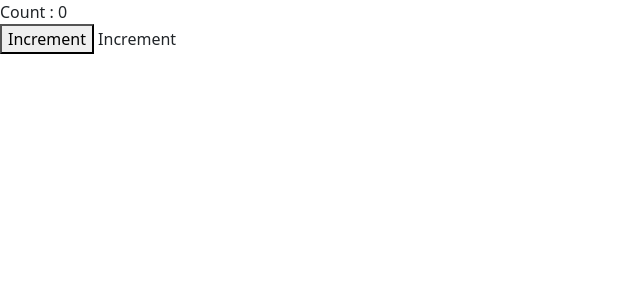
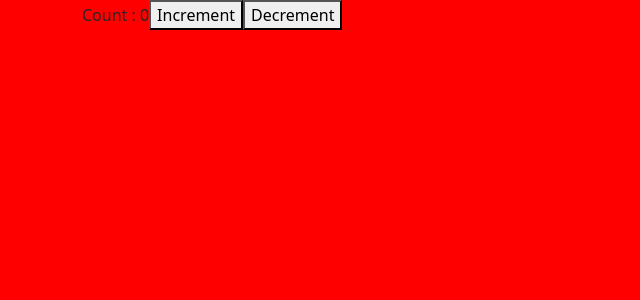
Before and after one commit to yazid1bernou/hooks-react, a React (Create React App) app: page / in a window 1280 px wide. Shown: the top 300 px of the page, without its empty margins (0-640 px from the left). Built offline with nearby package versions, Linux system fonts and the light colour scheme.

Commit message:
Custom Hooks

```diff
--- a/src/App.js
+++ b/src/App.js
@@ -13,6 +13,8 @@ import  { AuthContext , AuthProvider } from "./Context/AuthContext";
 import { FunctionComponents } from "./components/FunctionComponent";
 import Count from "./components/Count";
 import Button from "./components/Button";
+import ComponentuseMemo from "./components/ComponentuseMemo";
+import CustomHooks from "./components/CustomHooks";
 
  /*  const [visible , setVisible ] = useState(true);  */
 
@@ -27,11 +29,16 @@ import Button from "./components/Button";
   return (
 
     <div className="container">
+          <CustomHooks />
 
-          <div>
+
+        {/*   <ComponentuseMemo /> */}
+
+
+         {/*  <div>
               Count : {count}
               <Button type="" onClick={incrementCallback}>Increment </Button>
-          </div>
+          </div> */}
 
          {/*      <Header />
               { authContext.auth.email ? 'Welcome' :
@@ -97,4 +104,4 @@ function AppWithSrore () {
 
 }
 
-export default Appclass;
+export default App;
--- /dev/null
+++ b/src/components/ComponentuseMemo.js
@@ -0,0 +1,24 @@
+import React  , {useState , useMemo} from "react";
+
+export default function ComponentuseMemo () {
+    const [firstname , setFistname] =  useState('') ;
+    const [lastname , setLastname] =  useState('') ;
+    const [age , setAge] =  useState('') ;
+    const randomColour = () => '#'+(Math.random()*0xFFFFFF<<0).toString(16);
+    const fullName  = useMemo( ()=> <div>
+         {firstname} - {lastname}
+    </div> , [firstname , lastname])
+    return (
+
+        <div>
+            <div style={{color : randomColour()}}>
+            {fullName}
+            {age}
+            </div>
+
+            <input type="text" name="" value={firstname} placeholder="First Name" onChange={e => setFistname(e.target.value)} />
+            <input type="text" name="" value={lastname} placeholder="Last Name" onChange={e => setLastname(e.target.value)}/>
+            <input type="text" name="" value={age} placeholder="Age" onChange={e => setAge(e.target.value)}/>
+        </div>
+    )
+}
--- /dev/null
+++ b/src/components/CustomHooks.js
@@ -0,0 +1,35 @@
+import React , {useEffect, useState} from "react";
+
+const randomColour = () => '#'+(Math.random()*0xFFFFFF<<0).toString(16);
+function useCount () {
+    const [count , setCount] = useState(0);
+
+    function increment() {
+       setCount(c => c + 1);
+    }
+    function decrement() {
+        setCount( c => c > 0 ? c - 1 : c);
+    }
+    return {
+        count , increment , decrement
+    }
+}
+
+export default function CustomHooks () {
+    const {count ,increment, decrement} = useCount();
+
+    useEffect(() =>{
+        function handleBGColor(){
+            document.body.style.background  = 'red' ;
+        };
+        handleBGColor();
+    } , [])
+    return (
+        <div>
+            Count : {count}
+            <button type="button" onClick={increment}>Increment </button>
+            <button type="button" onClick={decrement}>Decrement </button>
+
+        </div>
+    )
+}
```
